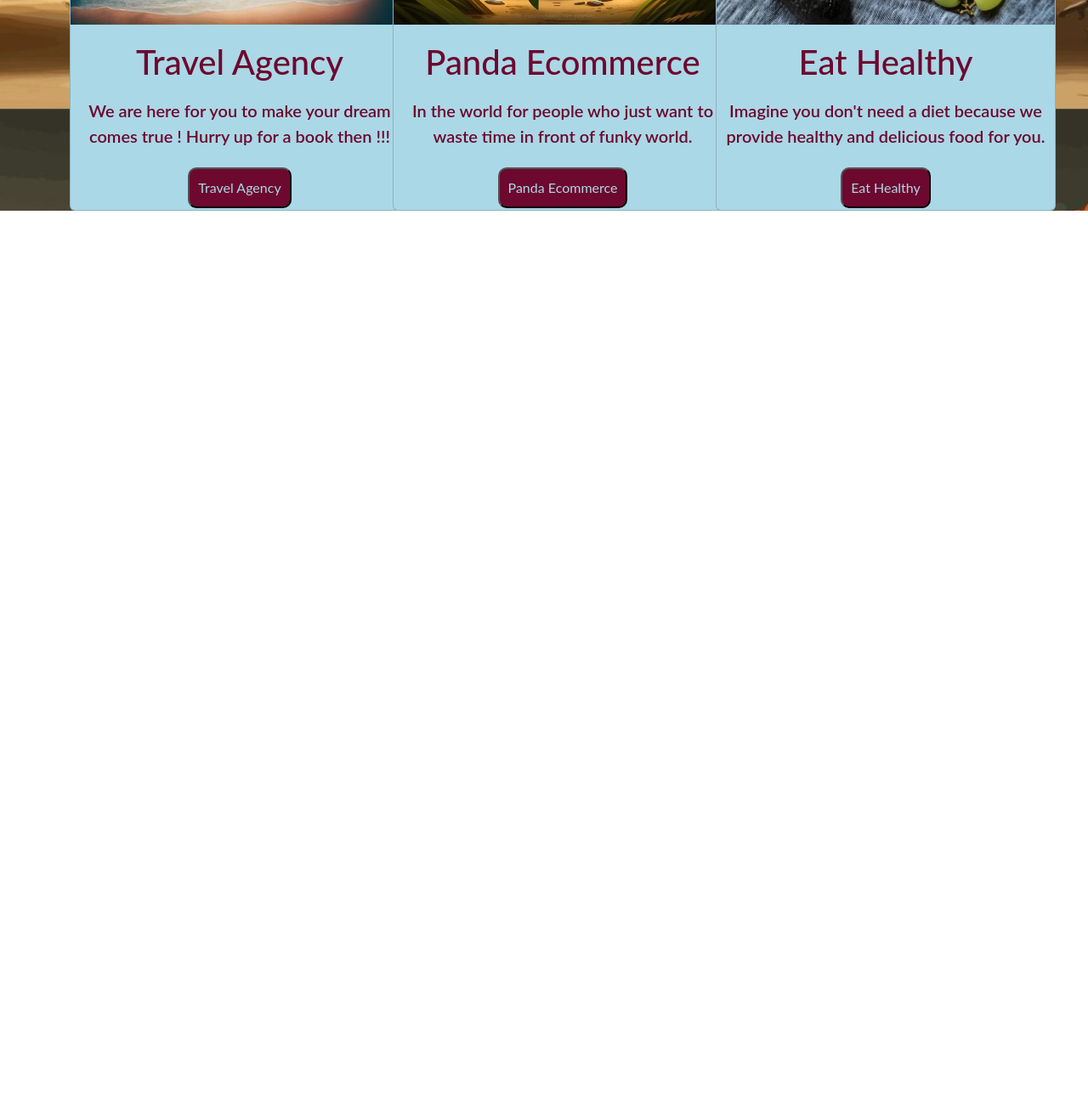
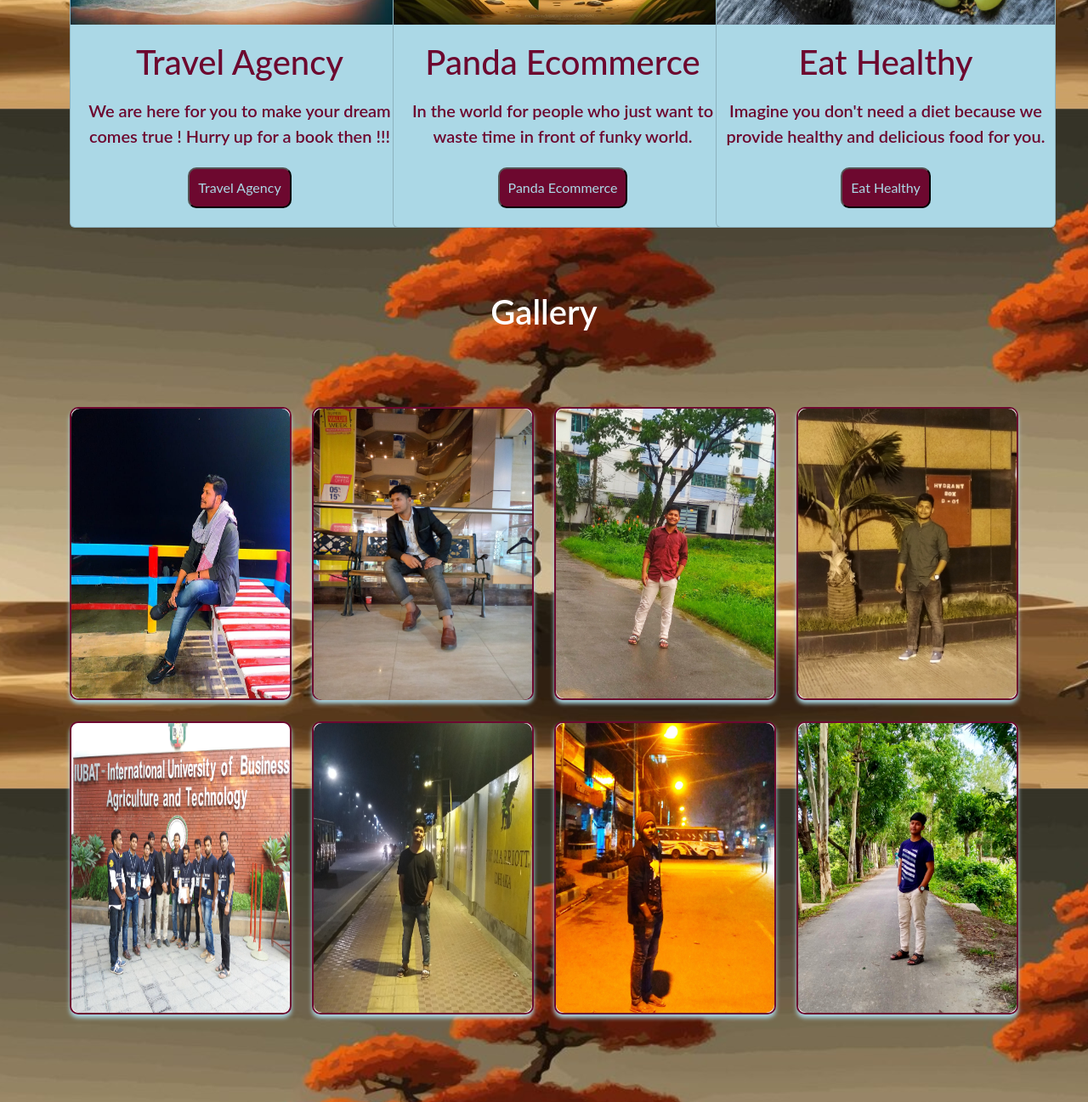
Before and after one commit to Zia-Uddin-bablu/Personal_Portfolio, a plain HTML site: page index.html in a window 1280 px wide. Shown: the part 3872-5169 px from the top of the page at 85% size. Before the commit the page ends 4120 px from the top, so only its background shows below. Drawn offline with nearby package versions, Linux system fonts and the light colour scheme; a web font is replaced by a local one.

Commit message:
Gallery and About me updated

```diff
--- a/index.html
+++ b/index.html
@@ -291,8 +291,70 @@ healthy and delicious food for you.</p>
     </section>
     <!-- project section ends -->
 
+    <!-- gallery section starts  -->
+
+    <section  class="gallery" id="gallery">
+        <div class="main-text">
+            <h1>Gallery</h1>
+        </div>
+        <div class="container">
+            <div class="row">
+                <div class="col-md-3 py-4 py-md-0">
+                    <div class="card">
+                        <img src="./images/g1.jpg" alt="">
+                    </div>
+                </div>
+                <div class="col-md-3 py-4 py-md-0">
+                    <div class="card">
+                        <img src="./images/g2.jpg" alt="">
+                    </div>
+                </div>
+                <div class="col-md-3 py-4 py-md-0">
+                    <div class="card">
+                        <img src="./images/g3.jpg" alt="">
+                    </div>
+                </div>
+                <div class="col-md-3 py-4 py-md-0">
+                    <div class="card">
+                        <img src="./images/g4.jpg" alt="">
+                    </div>
+                </div>
+
+            </div>
+            <div class="row">
+                <div class="col-md-3 py-4 py-md-0">
+                    <div class="card">
+                        <img src="./images/g5.jpg" alt="">
+                    </div>
+                </div>
+                <div class="col-md-3 py-4 py-md-0">
+                    <div class="card">
+                        <img src="./images/g6.jpg" alt="">
+                    </div>
+                </div>
+                <div class="col-md-3 py-4 py-md-0">
+                    <div class="card">
+                        <img src="./images/g7.jpg" alt="">
+                    </div>
+                </div>
+                <div class="col-md-3 py-4 py-md-0">
+                    <div class="card">
+                        <img src="./images/g8.jpg" alt="">
+                    </div>
+                </div>
+
+            </div>
+
+
+        </div>
+
+    </section>
+
+
+    <!-- gallery section ends -->
+
     <!-- About me section starts  -->
-    <!--
+
     <section class="aboutme" id="about">
       <div class="container">
         <div class="row">
@@ -306,18 +368,22 @@ healthy and delicious food for you.</p>
               <h1>About me</h1>
               <br />
               <p>
-                Lorem ipsum dolor sit, amet consectetur adipisicing elit.
-                Perspiciatis, exercitationem! Incidunt blanditiis magnam neque
-                nesciunt, facere harum iure praesentium, dolor tempora expedita
-                non quisquam veritatis sequi amet hic at beatae.
+                Hello info seeker !! <br>
+                 This is zia uddin, Everybody calls me with comport and shortly Zia. Im originally from CTG by born. I talk in native locals but depends on environment there swap myself to express in ideal Bangla. I love everything what gets me entertainment that grants to halal. I love to eat a lot as well.
+                I don't like studies but count classes haha.
+                I always prefer sports to play to watch to motivate everywhere.
+                You are very welcome to my hometown and home anytime.
+                Thank you very much for your patience !!!
               </p>
             </div>
           </div>
         </div>
       </div>
-    </section> -->
+    </section>
 
     <!-- About me section ends  -->
+
+
 
     <script src="https://cdn.jsdelivr.net/npm/bootstrap@5.3.3/dist/js/bootstrap.bundle.min.js"></script>
   </body>
--- a/style.css
+++ b/style.css
@@ -277,7 +277,7 @@ body {
 
 /* Section projects starts  */
 
-#project .main-text {
+#project .main-text h1 {
   text-align: center;
   font-weight: 600;
   padding-top: 75px;
@@ -285,7 +285,7 @@ body {
   color: white;
 }
 #project .card {
-  height: 520px;
+  height: 540px;
   width: 400px;
   color: white;
   background-color: #abd8e6;
@@ -294,6 +294,11 @@ body {
 }
 #project .card img {
   height: 300px;
+  transition: 0.5s ease;
+}
+#project .card img:hover {
+  transform: scale(1.1);
+  border-radius: 40px;
 }
 #project .card h1 {
   padding-top: 20px;
@@ -319,14 +324,44 @@ body {
 }
 /* Section projects ends */
 
+/* section gallery starts  */
+#gallery .main-text h1 {
+  text-align: center;
+  font-weight: 600;
+  padding-top: 75px;
+  padding-bottom: 80px;
+  color: white;
+}
+#gallery .card {
+  height: 345px;
+  border: 2px solid #6d082f;
+  box-shadow: 0px 4px 5px #abd8e6;
+  border-radius: 10px;
+  margin-bottom: 25px;
+  transition: 0.5s ease;
+}
+#gallery .card img {
+  height: 345px;
+  border-radius: 10px;
+}
+
+#gallery .card:hover {
+  transform: scale(1.1);
+  border: 2px solid #abd8e6;
+  box-shadow: 0px 4px 5px #6d082f;
+}
+/* section gallery ends  */
+
 /* About me starts  */
-/*
+
 #about {
   margin-top: 81px;
   background-color: aliceblue;
+  padding-top: 50px;
+  padding-bottom: 50px;
 }
 #about .card1 {
-  height: 500px;
+  height: 510px;
   width: 600px;
   background: #abd8e6;
   box-shadow: 0px 0px 7px 0px #9e5c75;
@@ -334,22 +369,35 @@ body {
   border-bottom: 40px solid #9e5c75;
 }
 #about .card2 {
-  height: 500px;
+  height: 510px;
   width: 640px;
   background: #abd8e6;
   box-shadow: 0px 0px 5px 0px #9e5c75;
   border: 1px solid #9e5c75;
+  transition: 0.5s ease;
+}
+#about .card2:hover {
+  transform: scale(1.4);
+  border-radius: 30px;
 }
 #about .card1 img {
-  height: 560px;
+  height: 570px;
   width: 600px;
 }
 #about .card2 h1 {
   text-align: center;
-  padding-top: 30px;
+  padding-top: 25px;
   color: #9e5c75;
-  font-size: 36px;
+  font-size: 46px;
   font-weight: 600;
-} */
+}
+#about .card2 p {
+  font-size: 25px;
+  font-weight: 600;
+  text-align: center;
+  color: #6d082f;
+}
+/* About me ends  */
 
-/* About me ends  */
+/* footer section starts  */
+/* footer section ends */
```
Also changed, not shown: images/g1.jpg (added), images/g2.jpg (added), images/g3.jpg (added), images/g4.jpg (added), images/g5.jpg (added), images/g6.jpg (added), images/g7.jpg (added), images/g8.jpg (added).
